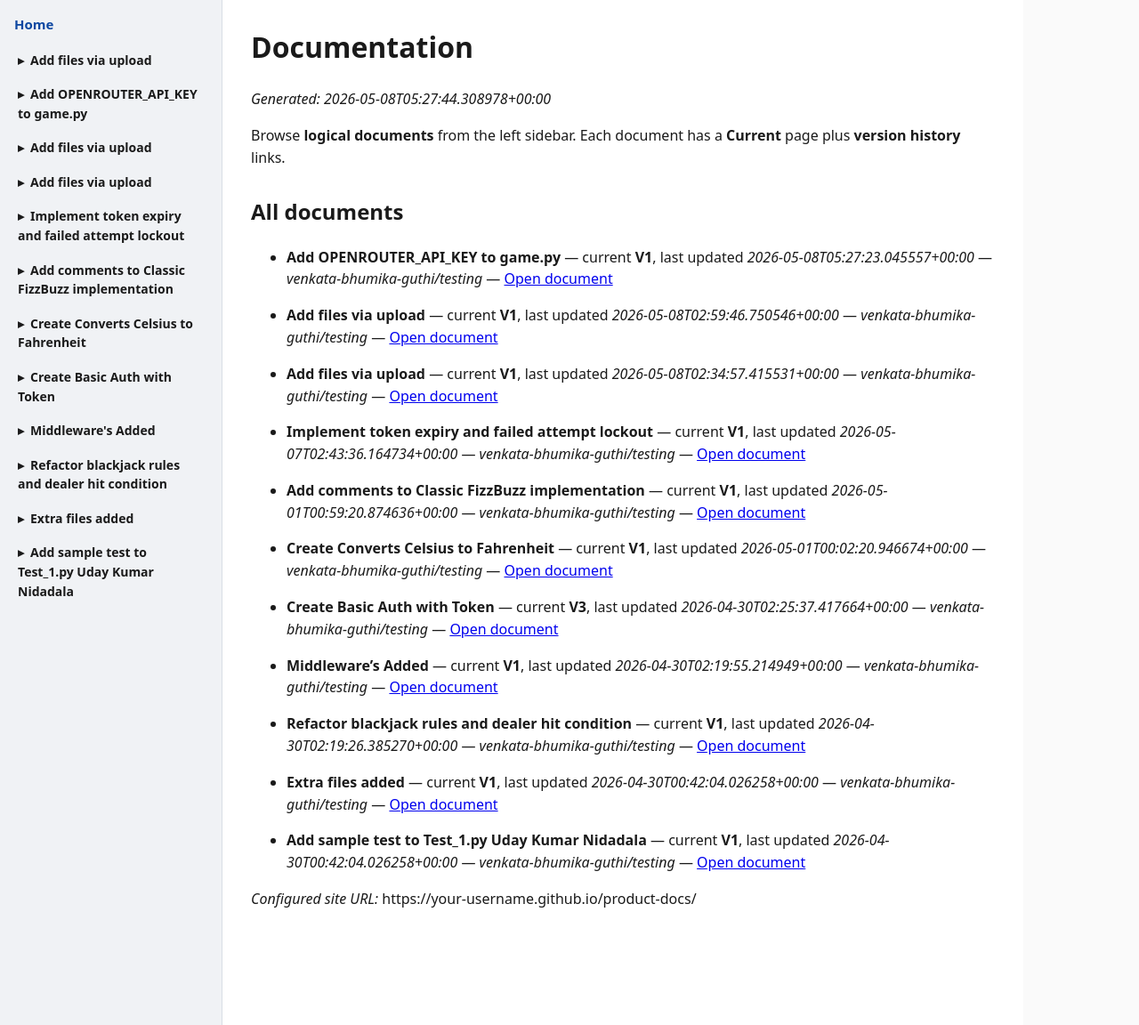
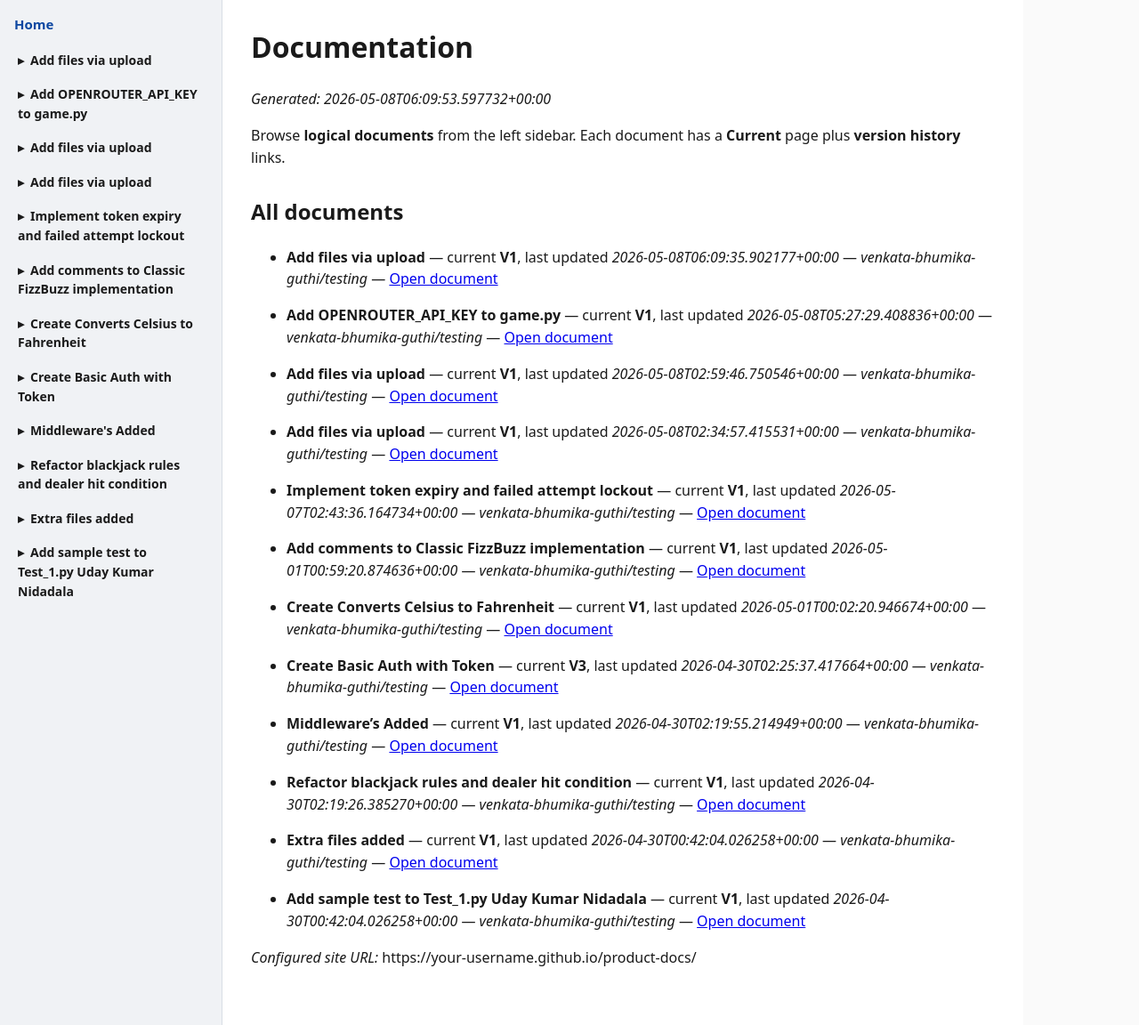
Before and after one commit to Venkata-Bhumika-Guthi/product-docs, a Jekyll site: the page built from docs/index.md, in a window 1280 px wide and 1152 px high. Shown: the whole window at 89% size. Built offline with Jekyll 4.4.1, drawn with Linux system fonts in a browser that asks for light colours.

Commit message:
docs: refresh index (logical documents only)

```diff
--- a/docs/index.md
+++ b/docs/index.md
@@ -6,13 +6,16 @@ title: "Home"
 
 # Documentation
 
-_Generated: 2026-05-08T05:27:44.308978+00:00_
+_Generated: 2026-05-08T06:09:53.597732+00:00_
 
 Browse **logical documents** from the left sidebar. Each document has a **Current** page plus **version history** links.
 
 ## All documents
 
-- **Add OPENROUTER_API_KEY to game.py** — current **V1**, last updated _2026-05-08T05:27:23.045557+00:00_
+- **Add files via upload** — current **V1**, last updated _2026-05-08T06:09:35.902177+00:00_
+  — _venkata-bhumika-guthi/testing_ — [Open document]({{ site.baseurl }}/documents/add-files-via-upload-0abf2f00bb/index.html)
+
+- **Add OPENROUTER_API_KEY to game.py** — current **V1**, last updated _2026-05-08T05:27:29.408836+00:00_
   — _venkata-bhumika-guthi/testing_ — [Open document]({{ site.baseurl }}/documents/add-openrouter-api-key-to-game-py-baec4eac64/index.html)
 
 - **Add files via upload** — current **V1**, last updated _2026-05-08T02:59:46.750546+00:00_
```
